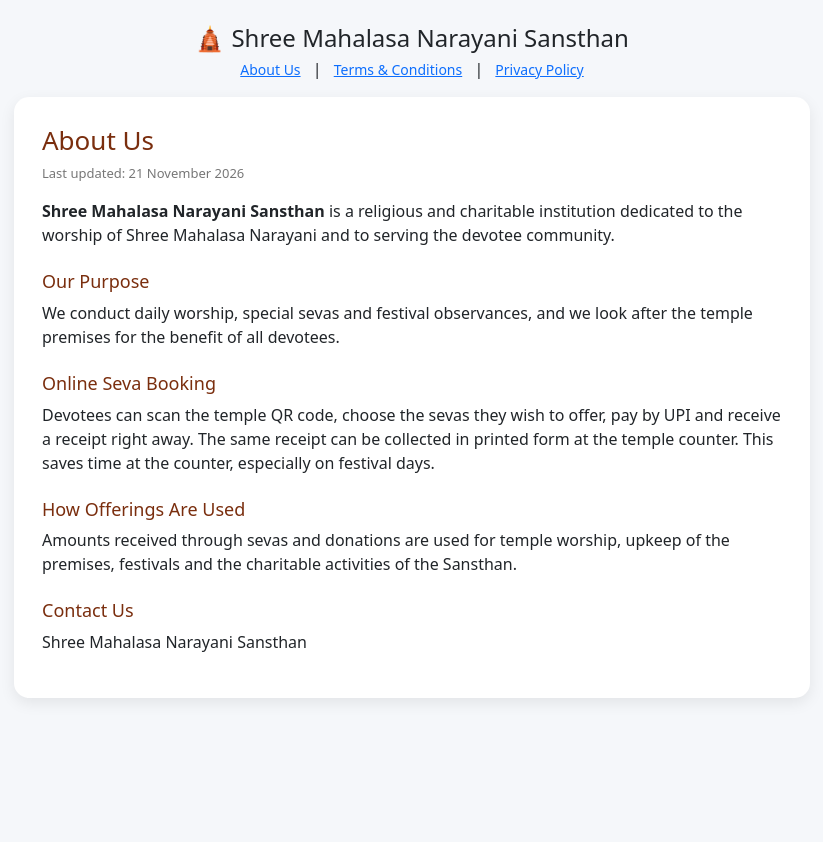
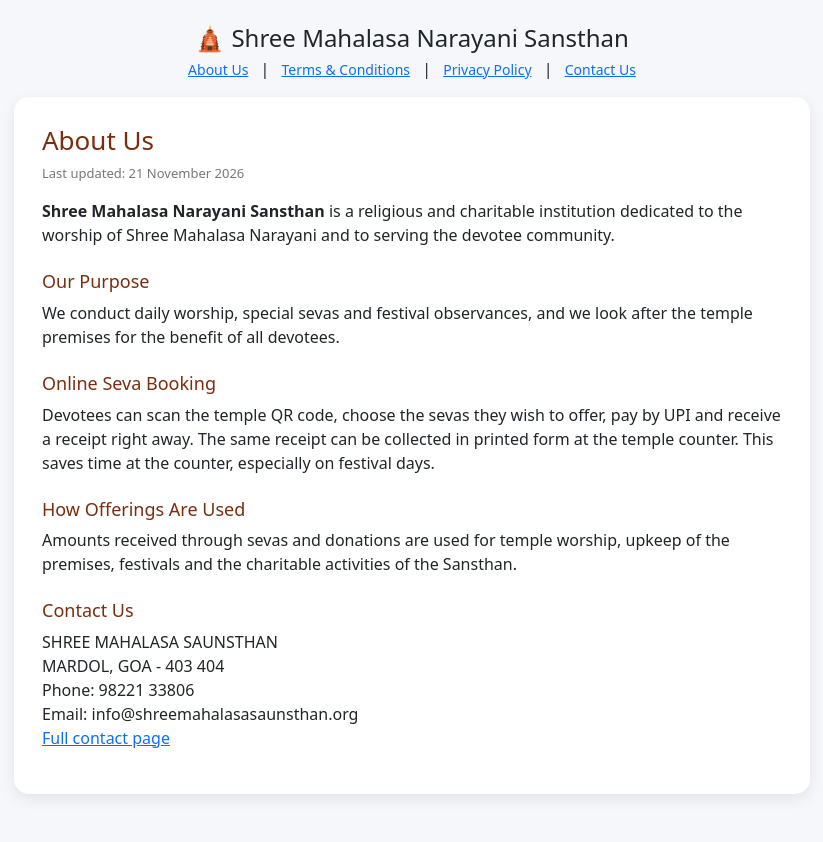
Before and after one commit to angolkargajanan-creator/temple-seva-app, a Flask app: page / in a window 1280 px wide. Shown: the whole page, without its empty margins (228-1051 px from the left). Before the commit the page ends 700 px from the top, so only its background shows below. Run offline with Flask 3, Linux system fonts and the light colour scheme; data that the repository does not hold is empty.

Commit message:
Add files via upload

```diff
--- a/templates/book.html
+++ b/templates/book.html
@@ -69,6 +69,7 @@
             <input type="text" name="name" class="form-control mb-2" placeholder="Devotee Name" required>
             <input type="tel" name="phone" class="form-control mb-2" placeholder="Phone Number"
                    pattern="[0-9]{10}" title="10 digit phone number" required>
+            <input type="email" name="email" class="form-control mb-2" placeholder="Email ID (optional)" maxlength="120">
             <textarea name="remarks" class="form-control mb-2" placeholder="Remarks / Gotra / Nakshatra (optional)" rows="2"></textarea>
 
             <button type="submit" class="btn btn-success w-100 mt-2 btn-custom" id="payBtn" disabled>
@@ -77,7 +78,7 @@
         </div>
     </form>
 <p class="text-center mt-3" style="font-size:12px;">
-    <a href="/about">About Us</a> | <a href="/terms">Terms &amp; Conditions</a> | <a href="/privacy">Privacy Policy</a>
+    <a href="/about">About Us</a> | <a href="/terms">Terms &amp; Conditions</a> | <a href="/privacy">Privacy Policy</a> | <a href="/contact">Contact Us</a>
 </p>
 </div>
 
--- a/templates/legal.html
+++ b/templates/legal.html
@@ -18,7 +18,7 @@
 <div class="container wrap mt-4 mb-5">
     <h4 class="text-center mb-1">🛕 {{ t_name }}</h4>
     <div class="text-center nav-links mb-3">
-        <a href="/about">About Us</a> | <a href="/terms">Terms &amp; Conditions</a> | <a href="/privacy">Privacy Policy</a>
+        <a href="/about">About Us</a> | <a href="/terms">Terms &amp; Conditions</a> | <a href="/privacy">Privacy Policy</a> | <a href="/contact">Contact Us</a>
         {% if t_id %}| <a href="/donate/{{ t_id }}">Book a Seva</a>{% endif %}
     </div>
     <div class="doc">
@@ -39,10 +39,11 @@
 
         <h2>Contact Us</h2>
         <p>
-            {{ t_name }}<br>
-            {% if t_addr %}{{ t_addr }}<br>{% endif %}
-            {% if t_phone %}Phone: {{ t_phone }}<br>{% endif %}
-            {% if t_upi %}UPI ID: {{ t_upi }}{% endif %}
+            {{ c_name }}<br>
+            {{ c_addr }}<br>
+            Phone: {{ c_phone }}<br>
+            Email: {{ c_email }}<br>
+            <a href="/contact">Full contact page</a>
         </p>
 
 {% elif page == 'terms' %}
@@ -77,7 +78,18 @@
         <p>These terms are governed by the laws of India. Any dispute will be subject to the courts having jurisdiction over the place where the Sansthan is located.</p>
 
         <h2>10. Contact</h2>
-        <p>For questions, write to or call the temple office:{% if t_addr %} {{ t_addr }}.{% endif %}{% if t_phone %} Phone: {{ t_phone }}.{% endif %}</p>
+        <p>For questions, write to or call the temple office: {{ c_name }}, {{ c_addr }}. Phone: {{ c_phone }}. Email: {{ c_email }}.</p>
+
+{% elif page == 'contact' %}
+        <p>For booking help, receipts, refund requests or any other question, please contact the temple office.</p>
+
+        <h2>{{ c_name }}</h2>
+        <p>
+            {{ c_addr }}<br>
+            Phone: <a href="tel:+91{{ c_phone|replace(' ','') }}">{{ c_phone }}</a><br>
+            Email: <a href="mailto:{{ c_email }}">{{ c_email }}</a>
+        </p>
+        <p class="muted">When you write to us about a booking, please mention your receipt number and the phone number used for the booking.</p>
 
 {% else %}
         <p>{{ t_name }} ("the Sansthan") respects your privacy. This policy explains what personal information we collect through this website, why, and how we protect it.</p>
@@ -85,6 +97,7 @@
         <h2>1. Information we collect</h2>
         <ul>
             <li>Name and phone number you enter while booking a seva</li>
+            <li>Your email address, only if you choose to give it</li>
             <li>Optional remarks such as gotra or nakshatra</li>
             <li>The sevas you chose, the amount, the date and time, and the receipt number</li>
             <li>An optional payment screenshot, if you upload one</li>
@@ -122,7 +135,7 @@
         <p>We may update this policy from time to time. The latest version is always on this page.</p>
 
         <h2>10. Contact</h2>
-        <p>For privacy questions, contact the temple office:{% if t_addr %} {{ t_addr }}.{% endif %}{% if t_phone %} Phone: {{ t_phone }}.{% endif %}</p>
+        <p>For privacy questions, contact the temple office: {{ c_name }}, {{ c_addr }}. Phone: {{ c_phone }}. Email: {{ c_email }}.</p>
 {% endif %}
     </div>
 </div>
--- a/templates/receipt_counter.html
+++ b/templates/receipt_counter.html
@@ -72,6 +72,9 @@
         {% if receipt['line2_text'] %}
         <p class="mb-1" style="font-size:14px;">{{ receipt['line2_text'] | safe }}</p>
         {% endif %}
+        {% if receipt['email'] %}
+        <p class="mb-1"><strong>Email:</strong> {{ receipt['email'] }}</p>
+        {% endif %}
         {% if receipt['phone'] %}
         <p class="mb-1"><strong>Phone:</strong> {{ receipt['phone'] }}</p>
         {% endif %}
```
